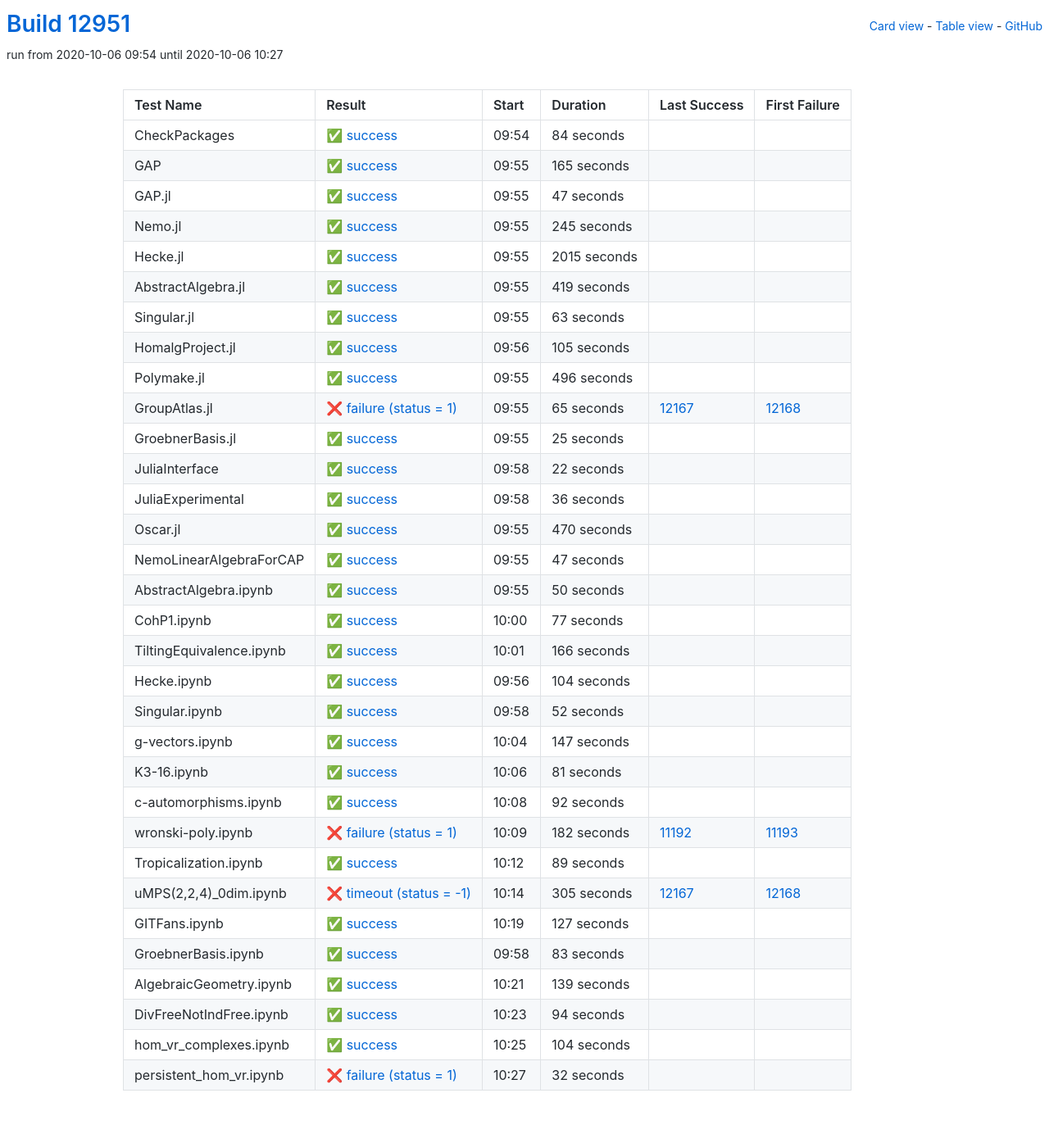
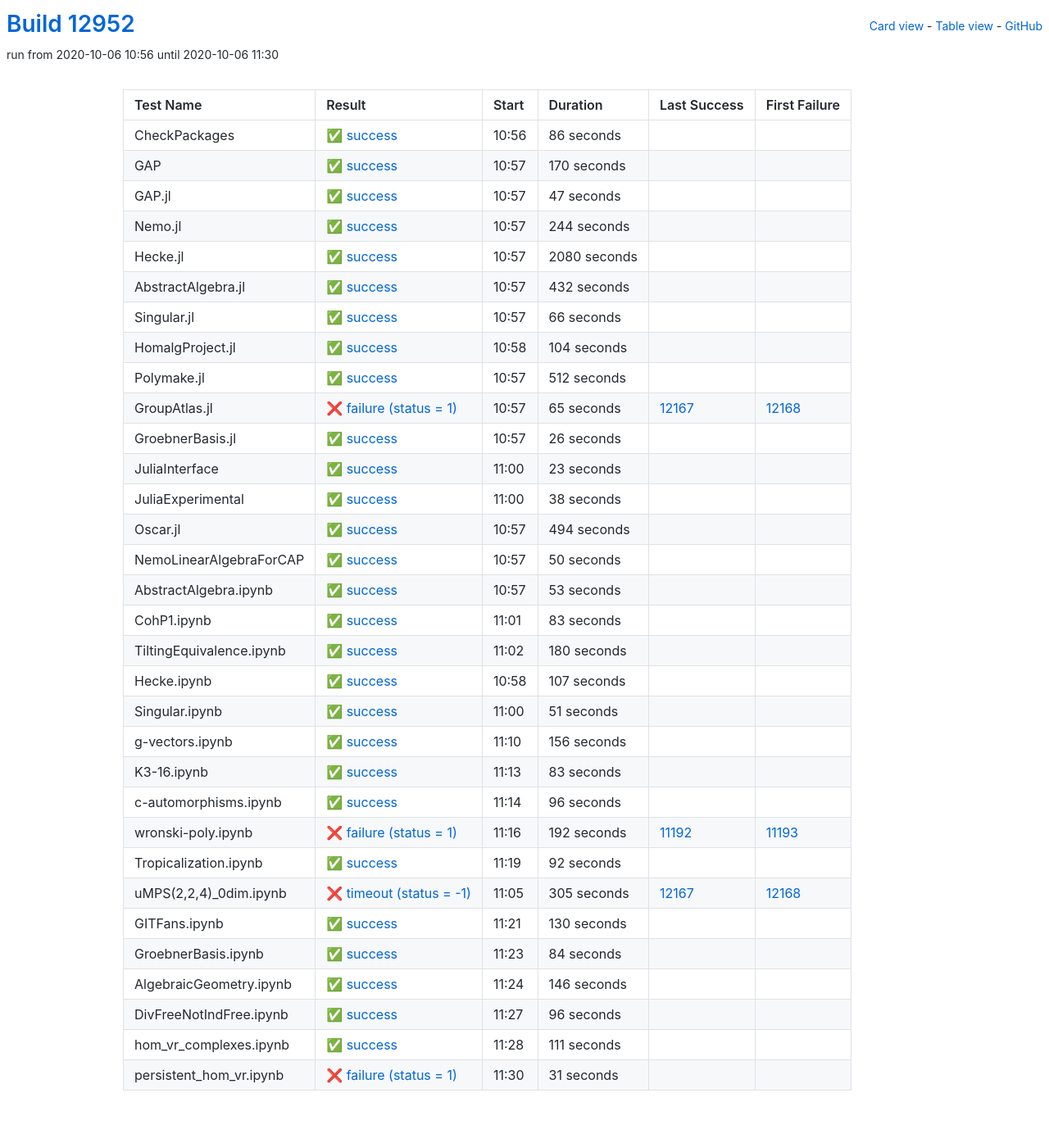
Before and after one commit to oscar-system/oscar-ci-status, a Jekyll site: the page built from table.html, in a window 1280 px wide. Shown: the whole page at 82% size. Built offline with Jekyll 4.4.1, drawn with Linux system fonts in a browser that asks for light colours.

Commit message:
Build #12952

```diff
--- a/_data/ci.yml
+++ b/_data/ci.yml
@@ -1,6 +1,6 @@
 ---
-build: 12951
-build_url: https://oscarci.mathematik.uni-kl.de/job/oscar/12951/
+build: 12952
+build_url: https://oscarci.mathematik.uni-kl.de/job/oscar/12952/
 job: oscar
 organization: oscar-system
 repo: oscar-ci-status
@@ -8,32 +8,32 @@
 tests:
 - name: CheckPackages
   id: checkpackages
-  log: https://oscarci.mathematik.uni-kl.de/job/oscar/12951/artifact/logs/build-12951/CheckPackages.log
-  start: 2020-10-06 09:54
+  log: https://oscarci.mathematik.uni-kl.de/job/oscar/12952/artifact/logs/build-12952/CheckPackages.log
+  start: 2020-10-06 10:56
   success: true
   exitcode: 0
   status: success
-  duration: 84
+  duration: 86
   last_success: false
   last_success_url:
   first_failure: false
   first_failure_url:
 - name: GAP
   id: gap
-  log: https://oscarci.mathematik.uni-kl.de/job/oscar/12951/artifact/logs/build-12951/GAP.log
-  start: 2020-10-06 09:55
+  log: https://oscarci.mathematik.uni-kl.de/job/oscar/12952/artifact/logs/build-12952/GAP.log
+  start: 2020-10-06 10:57
   success: true
   exitcode: 0
   status: success
-  duration: 165
+  duration: 170
   last_success: false
   last_success_url:
   first_failure: false
   first_failure_url:
 - name: GAP.jl
   id: gap-jl
-  log: https://oscarci.mathematik.uni-kl.de/job/oscar/12951/artifact/logs/build-12951/GAP.jl.log
-  start: 2020-10-06 09:55
+  log: https://oscarci.mathematik.uni-kl.de/job/oscar/12952/artifact/logs/build-12952/GAP.jl.log
+  start: 2020-10-06 10:57
   success: true
   exitcode: 0
   status: success
@@ -44,80 +44,80 @@
   first_failure_url:
 - name: Nemo.jl
   id: nemo-jl
-  log: https://oscarci.mathematik.uni-kl.de/job/oscar/12951/artifact/logs/build-12951/Nemo.jl.log
-  start: 2020-10-06 09:55
+  log: https://oscarci.mathematik.uni-kl.de/job/oscar/12952/artifact/logs/build-12952/Nemo.jl.log
+  start: 2020-10-06 10:57
   success: true
   exitcode: 0
   status: success
-  duration: 245
+  duration: 244
   last_success: false
   last_success_url:
   first_failure: false
   first_failure_url:
 - name: Hecke.jl
   id: hecke-jl
-  log: https://oscarci.mathematik.uni-kl.de/job/oscar/12951/artifact/logs/build-12951/Hecke.jl.log
-  start: 2020-10-06 09:55
+  log: https://oscarci.mathematik.uni-kl.de/job/oscar/12952/artifact/logs/build-12952/Hecke.jl.log
+  start: 2020-10-06 10:57
   success: true
   exitcode: 0
   status: success
-  duration: 2015
+  duration: 2080
   last_success: false
   last_success_url:
   first_failure: false
   first_failure_url:
 - name: AbstractAlgebra.jl
   id: abstractalgebra-jl
-  log: https://oscarci.mathematik.uni-kl.de/job/oscar/12951/artifact/logs/build-12951/AbstractAlgebra.jl.log
-  start: 2020-10-06 09:55
+  log: https://oscarci.mathematik.uni-kl.de/job/oscar/12952/artifact/logs/build-12952/AbstractAlgebra.jl.log
+  start: 2020-10-06 10:57
   success: true
   exitcode: 0
   status: success
-  duration: 419
+  duration: 432
   last_success: false
   last_success_url:
   first_failure: false
   first_failure_url:
 - name: Singular.jl
   id: singular-jl
-  log: https://oscarci.mathematik.uni-kl.de/job/oscar/12951/artifact/logs/build-12951/Singular.jl.log
-  start: 2020-10-06 09:55
+  log: https://oscarci.mathematik.uni-kl.de/job/oscar/12952/artifact/logs/build-12952/Singular.jl.log
+  start: 2020-10-06 10:57
   success: true
   exitcode: 0
   status: success
-  duration: 63
+  duration: 66
   last_success: false
   last_success_url:
   first_failure: false
   first_failure_url:
 - name: HomalgProject.jl
   id: homalgproject-jl
-  log: https://oscarci.mathematik.uni-kl.de/job/oscar/12951/artifact/logs/build-12951/HomalgProject.jl.log
-  start: 2020-10-06 09:56
+  log: https://oscarci.mathematik.uni-kl.de/job/oscar/12952/artifact/logs/build-12952/HomalgProject.jl.log
+  start: 2020-10-06 10:58
   success: true
   exitcode: 0
   status: success
-  duration: 105
+  duration: 104
   last_success: false
   last_success_url:
   first_failure: false
   first_failure_url:
 - name: Polymake.jl
   id: polymake-jl
-  log: https://oscarci.mathematik.uni-kl.de/job/oscar/12951/artifact/logs/build-12951/Polymake.jl.log
-  start: 2020-10-06 09:55
+  log: https://oscarci.mathematik.uni-kl.de/job/oscar/12952/artifact/logs/build-12952/Polymake.jl.log
+  start: 2020-10-06 10:57
   success: true
   exitcode: 0
   status: success
-  duration: 496
+  duration: 512
   last_success: false
   last_success_url:
   first_failure: false
   first_failure_url:
 - name: GroupAtlas.jl
   id: groupatlas-jl
-  log: https://oscarci.mathematik.uni-kl.de/job/oscar/12951/artifact/logs/build-12951/GroupAtlas.jl.log
-  start: 2020-10-06 09:55
+  log: https://oscarci.mathematik.uni-kl.de/job/oscar/12952/artifact/logs/build-12952/GroupAtlas.jl.log
+  start: 2020-10-06 10:57
   success: false
   exitcode: 1
   status: failure
@@ -128,68 +128,56 @@
   first_failure_url: https://oscarci.mathematik.uni-kl.de/job/oscar/12168/
 - name: GroebnerBasis.jl
   id: groebnerbasis-jl
-  log: https://oscarci.mathematik.uni-kl.de/job/oscar/12951/artifact/logs/build-12951/GroebnerBasis.jl.log
-  start: 2020-10-06 09:55
+  log: https://oscarci.mathematik.uni-kl.de/job/oscar/12952/artifact/logs/build-12952/GroebnerBasis.jl.log
+  start: 2020-10-06 10:57
   success: true
   exitcode: 0
   status: success
-  duration: 25
+  duration: 26
   last_success: false
   last_success_url:
   first_failure: false
   first_failure_url:
 - name: JuliaInterface
   id: juliainterface
-  log: https://oscarci.mathematik.uni-kl.de/job/oscar/12951/artifact/logs/build-12951/JuliaInterface.log
-  start: 2020-10-06 09:58
+  log: https://oscarci.mathematik.uni-kl.de/job/oscar/12952/artifact/logs/build-12952/JuliaInterface.log
+  start: 2020-10-06 11:00
   success: true
   exitcode: 0
   status: success
-  duration: 22
+  duration: 23
   last_success: false
   last_success_url:
   first_failure: false
   first_failure_url:
 - name: JuliaExperimental
   id: juliaexperimental
-  log: https://oscarci.mathematik.uni-kl.de/job/oscar/12951/artifact/logs/build-12951/JuliaExperimental.log
-  start: 2020-10-06 09:58
+  log: https://oscarci.mathematik.uni-kl.de/job/oscar/12952/artifact/logs/build-12952/JuliaExperimental.log
+  start: 2020-10-06 11:00
   success: true
   exitcode: 0
   status: success
-  duration: 36
+  duration: 38
   last_success: false
   last_success_url:
   first_failure: false
   first_failure_url:
 - name: Oscar.jl
   id: oscar-jl
-  log: https://oscarci.mathematik.uni-kl.de/job/oscar/12951/artifact/logs/build-12951/Oscar.jl.log
-  start: 2020-10-06 09:55
+  log: https://oscarci.mathematik.uni-kl.de/job/oscar/12952/artifact/logs/build-12952/Oscar.jl.log
+  start: 2020-10-06 10:57
   success: true
   exitcode: 0
   status: success
-  duration: 470
+  duration: 494
   last_success: false
   last_success_url:
   first_failure: false
   first_failure_url:
 - name: NemoLinearAlgebraForCAP
   id: nemolinearalgebraforcap
-  log: https://oscarci.mathematik.uni-kl.de/job/oscar/12951/artifact/logs/build-12951/NemoLinearAlgebraForCAP.log
-  start: 2020-10-06 09:55
-  success: true
-  exitcode: 0
-  status: success
-  duration: 47
-  last_success: false
-  last_success_url:
-  first_failure: false
-  first_failure_url:
-- name: AbstractAlgebra.ipynb
-  id: abstractalgebra-ipynb
-  log: https://oscarci.mathematik.uni-kl.de/job/oscar/12951/artifact/logs/build-12951/AbstractAlgebra.ipynb.log
-  start: 2020-10-06 09:55
+  log: https://oscarci.mathematik.uni-kl.de/job/oscar/12952/artifact/logs/build-12952/NemoLinearAlgebraForCAP.log
+  start: 2020-10-06 10:57
   success: true
   exitcode: 0
   status: success
@@ -198,82 +186,118 @@
   last_success_url:
   first_failure: false
   first_failure_url:
-- name: CohP1.ipynb
-  id: cohp1-ipynb
-  log: https://oscarci.mathematik.uni-kl.de/job/oscar/12951/artifact/logs/build-12951/CohP1.ipynb.log
-  start: 2020-10-06 10:00
+- name: AbstractAlgebra.ipynb
+  id: abstractalgebra-ipynb
+  log: https://oscarci.mathematik.uni-kl.de/job/oscar/12952/artifact/logs/build-12952/AbstractAlgebra.ipynb.log
+  start: 2020-10-06 10:57
   success: true
   exitcode: 0
   status: success
-  duration: 77
+  duration: 53
+  last_success: false
+  last_success_url:
+  first_failure: false
+  first_failure_url:
+- name: CohP1.ipynb
+  id: cohp1-ipynb
+  log: https://oscarci.mathematik.uni-kl.de/job/oscar/12952/artifact/logs/build-12952/CohP1.ipynb.log
+  start: 2020-10-06 11:01
+  success: true
+  exitcode: 0
+  status: success
+  duration: 83
   last_success: false
   last_success_url:
   first_failure: false
   first_failure_url:
 - name: TiltingEquivalence.ipynb
   id: tiltingequivalence-ipynb
-  log: https://oscarci.mathematik.uni-kl.de/job/oscar/12951/artifact/logs/build-12951/TiltingEquivalence.ipynb.log
-  start: 2020-10-06 10:01
+  log: https://oscarci.mathematik.uni-kl.de/job/oscar/12952/artifact/logs/build-12952/TiltingEquivalence.ipynb.log
+  start: 2020-10-06 11:02
   success: true
   exitcode: 0
   status: success
-  duration: 166
+  duration: 180
   last_success: false
   last_success_url:
   first_failure: false
   first_failure_url:
 - name: Hecke.ipynb
   id: hecke-ipynb
-  log: https://oscarci.mathematik.uni-kl.de/job/oscar/12951/artifact/logs/build-12951/Hecke.ipynb.log
-  start: 2020-10-06 09:56
+  log: https://oscarci.mathematik.uni-kl.de/job/oscar/12952/artifact/logs/build-12952/Hecke.ipynb.log
+  start: 2020-10-06 10:58
   success: true
   exitcode: 0
   status: success
-  duration: 104
+  duration: 107
   last_success: false
   last_success_url:
   first_failure: false
   first_failure_url:
 - name: Singular.ipynb
   id: singular-ipynb
-  log: https://oscarci.mathematik.uni-kl.de/job/oscar/12951/artifact/logs/build-12951/Singular.ipynb.log
-  start: 2020-10-06 09:58
+  log: https://oscarci.mathematik.uni-kl.de/job/oscar/12952/artifact/logs/build-12952/Singular.ipynb.log
+  start: 2020-10-06 11:00
   success: true
   exitcode: 0
   status: success
-  duration: 52
+  duration: 51
   last_success: false
   last_success_url:
   first_failure: false
   first_failure_url:
 - name: g-vectors.ipynb
   id: g-vectors-ipynb
-  log: https://oscarci.mathematik.uni-kl.de/job/oscar/12951/artifact/logs/build-12951/g-vectors.ipynb.log
-  start: 2020-10-06 10:04
+  log: https://oscarci.mathematik.uni-kl.de/job/oscar/12952/artifact/logs/build-12952/g-vectors.ipynb.log
+  start: 2020-10-06 11:10
   success: true
   exitcode: 0
   status: success
-  duration: 147
+  duration: 156
   last_success: false
   last_success_url:
   first_failure: false
   first_failure_url:
 - name: K3-16.ipynb
   id: k3-16-ipynb
-  log: https://oscarci.mathematik.uni-kl.de/job/oscar/12951/artifact/logs/build-12951/K3-16.ipynb.log
-  start: 2020-10-06 10:06
+  log: https://oscarci.mathematik.uni-kl.de/job/oscar/12952/artifact/logs/build-12952/K3-16.ipynb.log
+  start: 2020-10-06 11:13
   success: true
   exitcode: 0
   status: success
-  duration: 81
+  duration: 83
   last_success: false
   last_success_url:
   first_failure: false
   first_failure_url:
 - name: c-automorphisms.ipynb
   id: c-automorphisms-ipynb
-  log: https://oscarci.mathematik.uni-kl.de/job/oscar/12951/artifact/logs/build-12951/c-automorphisms.ipynb.log
-  start: 2020-10-06 10:08
+  log: https://oscarci.mathematik.uni-kl.de/job/oscar/12952/artifact/logs/build-12952/c-automorphisms.ipynb.log
+  start: 2020-10-06 11:14
+  success: true
+  exitcode: 0
+  status: success
+  duration: 96
+  last_success: false
+  last_success_url:
+  first_failure: false
+  first_failure_url:
+- name: wronski-poly.ipynb
+  id: wronski-poly-ipynb
+  log: https://oscarci.mathematik.uni-kl.de/job/oscar/12952/artifact/logs/build-12952/wronski-poly.ipynb.log
+  start: 2020-10-06 11:16
+  success: false
+  exitcode: 1
+  status: failure
+  duration: 192
+  last_success: 11192
+  last_success_url: https://oscarci.mathematik.uni-kl.de/job/oscar/11192/
+  first_failure: 11193
+  first_failure_url: https://oscarci.mathematik.uni-kl.de/job/oscar/11193/
+- name: Tropicalization.ipynb
+  id: tropicalization-ipynb
+  log: https://oscarci.mathematik.uni-kl.de/job/oscar/12952/artifact/logs/build-12952/Tropicalization.ipynb.log
+  start: 2020-10-06 11:19
   success: true
   exitcode: 0
   status: success
@@ -282,34 +306,10 @@
   last_success_url:
   first_failure: false
   first_failure_url:
-- name: wronski-poly.ipynb
-  id: wronski-poly-ipynb
-  log: https://oscarci.mathematik.uni-kl.de/job/oscar/12951/artifact/logs/build-12951/wronski-poly.ipynb.log
-  start: 2020-10-06 10:09
-  success: false
-  exitcode: 1
-  status: failure
-  duration: 182
-  last_success: 11192
-  last_success_url: https://oscarci.mathematik.uni-kl.de/job/oscar/11192/
-  first_failure: 11193
-  first_failure_url: https://oscarci.mathematik.uni-kl.de/job/oscar/11193/
-- name: Tropicalization.ipynb
-  id: tropicalization-ipynb
-  log: https://oscarci.mathematik.uni-kl.de/job/oscar/12951/artifact/logs/build-12951/Tropicalization.ipynb.log
-  start: 2020-10-06 10:12
-  success: true
-  exitcode: 0
-  status: success
-  duration: 89
-  last_success: false
-  last_success_url:
-  first_failure: false
-  first_failure_url:
 - name: uMPS(2,2,4)_0dim.ipynb
   id: umps-2-2-4-0dim-ipynb
-  log: https://oscarci.mathematik.uni-kl.de/job/oscar/12951/artifact/logs/build-12951/uMPS-2-2-4-_0dim.ipynb.log
-  start: 2020-10-06 10:14
+  log: https://oscarci.mathematik.uni-kl.de/job/oscar/12952/artifact/logs/build-12952/uMPS-2-2-4-_0dim.ipynb.log
+  start: 2020-10-06 11:05
   success: false
   exitcode: -1
   status: timeout
@@ -320,72 +320,72 @@
   first_failure_url: https://oscarci.mathematik.uni-kl.de/job/oscar/12168/
 - name: GITFans.ipynb
   id: gitfans-ipynb
-  log: https://oscarci.mathematik.uni-kl.de/job/oscar/12951/artifact/logs/build-12951/GITFans.ipynb.log
-  start: 2020-10-06 10:19
+  log: https://oscarci.mathematik.uni-kl.de/job/oscar/12952/artifact/logs/build-12952/GITFans.ipynb.log
+  start: 2020-10-06 11:21
   success: true
   exitcode: 0
   status: success
-  duration: 127
+  duration: 130
   last_success: false
   last_success_url:
   first_failure: false
   first_failure_url:
 - name: GroebnerBasis.ipynb
   id: groebnerbasis-ipynb
-  log: https://oscarci.mathematik.uni-kl.de/job/oscar/12951/artifact/logs/build-12951/GroebnerBasis.ipynb.log
-  start: 2020-10-06 09:58
+  log: https://oscarci.mathematik.uni-kl.de/job/oscar/12952/artifact/logs/build-12952/GroebnerBasis.ipynb.log
+  start: 2020-10-06 11:23
   success: true
   exitcode: 0
   status: success
-  duration: 83
+  duration: 84
   last_success: false
   last_success_url:
   first_failure: false
   first_failure_url:
 - name: AlgebraicGeometry.ipynb
   id: algebraicgeometry-ipynb
-  log: https://oscarci.mathematik.uni-kl.de/job/oscar/12951/artifact/logs/build-12951/AlgebraicGeometry.ipynb.log
-  start: 2020-10-06 10:21
+  log: https://oscarci.mathematik.uni-kl.de/job/oscar/12952/artifact/logs/build-12952/AlgebraicGeometry.ipynb.log
+  start: 2020-10-06 11:24
   success: true
   exitcode: 0
   status: success
-  duration: 139
+  duration: 146
   last_success: false
   last_success_url:
   first_failure: false
   first_failure_url:
 - name: DivFreeNotIndFree.ipynb
   id: divfreenotindfree-ipynb
-  log: https://oscarci.mathematik.uni-kl.de/job/oscar/12951/artifact/logs/build-12951/DivFreeNotIndFree.ipynb.log
-  start: 2020-10-06 10:23
+  log: https://oscarci.mathematik.uni-kl.de/job/oscar/12952/artifact/logs/build-12952/DivFreeNotIndFree.ipynb.log
+  start: 2020-10-06 11:27
   success: true
   exitcode: 0
   status: success
-  duration: 94
+  duration: 96
   last_success: false
   last_success_url:
   first_failure: false
   first_failure_url:
 - name: hom_vr_complexes.ipynb
   id: hom-vr-complexes-ipynb
-  log: https://oscarci.mathematik.uni-kl.de/job/oscar/12951/artifact/logs/build-12951/hom_vr_complexes.ipynb.log
-  start: 2020-10-06 10:25
+  log: https://oscarci.mathematik.uni-kl.de/job/oscar/12952/artifact/logs/build-12952/hom_vr_complexes.ipynb.log
+  start: 2020-10-06 11:28
   success: true
   exitcode: 0
   status: success
-  duration: 104
+  duration: 111
   last_success: false
   last_success_url:
   first_failure: false
   first_failure_url:
 - name: persistent_hom_vr.ipynb
   id: persistent-hom-vr-ipynb
-  log: https://oscarci.mathematik.uni-kl.de/job/oscar/12951/artifact/logs/build-12951/persistent_hom_vr.ipynb.log
-  start: 2020-10-06 10:27
+  log: https://oscarci.mathematik.uni-kl.de/job/oscar/12952/artifact/logs/build-12952/persistent_hom_vr.ipynb.log
+  start: 2020-10-06 11:30
   success: false
   exitcode: 1
   status: failure
-  duration: 32
+  duration: 31
   last_success: false
   last_success_url:
   first_failure: false
```
Also changed, not shown: README.md.
